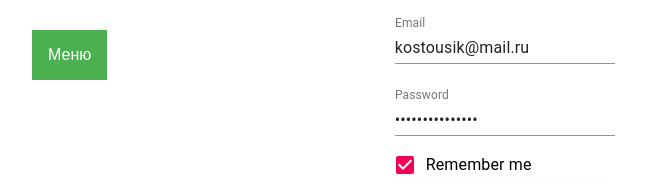
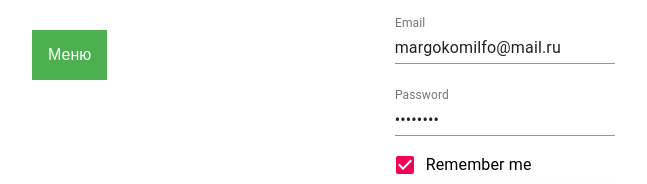
Before and after one commit to Margokomilfo-dev/teamProject, a React (Create React App) app: page /#/login in a window 1280 px wide. Shown: the top 184 px of the page, without its empty margins (32-679 px from the left). Built offline with nearby package versions, Linux system fonts and the light colour scheme.

Commit message:
changes mistakes second

```diff
--- a/src/Component/Pages/Login/Login.tsx
+++ b/src/Component/Pages/Login/Login.tsx
@@ -26,8 +26,8 @@ export const Login = () => {
 
 	const formik = useFormik({
 		initialValues: {
-			email: 'kostousik@mail.ru',
-			password: 'UluWatu27092014',
+			email: 'margokomilfo@mail.ru',
+			password: '12345678',
 			rememberMe: true
 		},
 		validate: (values: AuthLoginType) => {
@@ -51,9 +51,9 @@ export const Login = () => {
 
 	const isLoggedIn = useSelector<AppRootStateType, boolean>(state => state.login.isLoggedIn)
 
-	if(isLoggedIn) {
-		return <Redirect to={'/'}/>
-	}
+	// if(isLoggedIn) {
+	// 	return <Redirect to={'/'}/>
+	// }
 
 	return <Grid container justify="center">
 		<Grid item xs={4}>
--- a/src/api/api.ts
+++ b/src/api/api.ts
@@ -6,10 +6,10 @@ const instance = axios.create({
     baseURL: 'http://localhost:7542/2.0/',  //local
     withCredentials: true,
     headers: {
-        'API-KEY': '4ecc4fdb-da6b-45f9-bb99-93bccea55cd4', //Margo
+        'API-KEY': 'bb865843-5d18-4250-b5ca-e680c11343f1', //Margo
         //НАПИШИТЕ ЗДЕСЬ СВОЙ и пользуйтесь именно своим ключиком! =)
         // 'API-KEY':     //Alex
-        'API-KEY2':     'bb865843-5d18-4250-b5ca-e680c11343f1'
+        // 'API-KEY2':     'bb865843-5d18-4250-b5ca-e680c11343f1'
     }
 })
 
```
